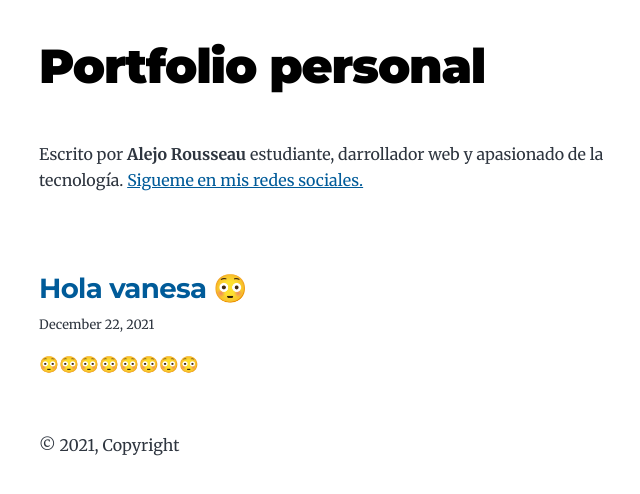
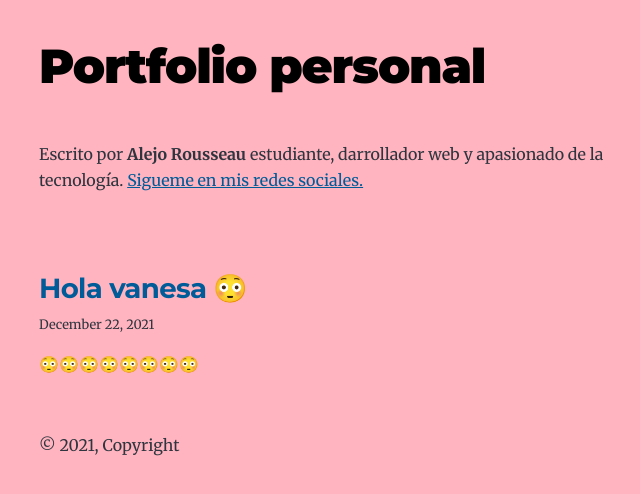
Before and after one commit to alejorousseau/netlify-gatsby, a Gatsby site: page / in a window 1280 px wide. Shown: the whole page, without its empty margins (285-925 px from the left). Built offline with nearby package versions, Linux system fonts and the light colour scheme; Gatsby itself is replaced by a stand-in of ours.

Commit message:
css updated background

```diff
--- a/src/style.css
+++ b/src/style.css
@@ -75,6 +75,7 @@ html {
   font-size: var(--fontSize-root);
   -webkit-font-smoothing: antialiased;
   -moz-osx-font-smoothing: grayscale;
+  background-color: #ffb4bf;
 }
 
 body {
```
